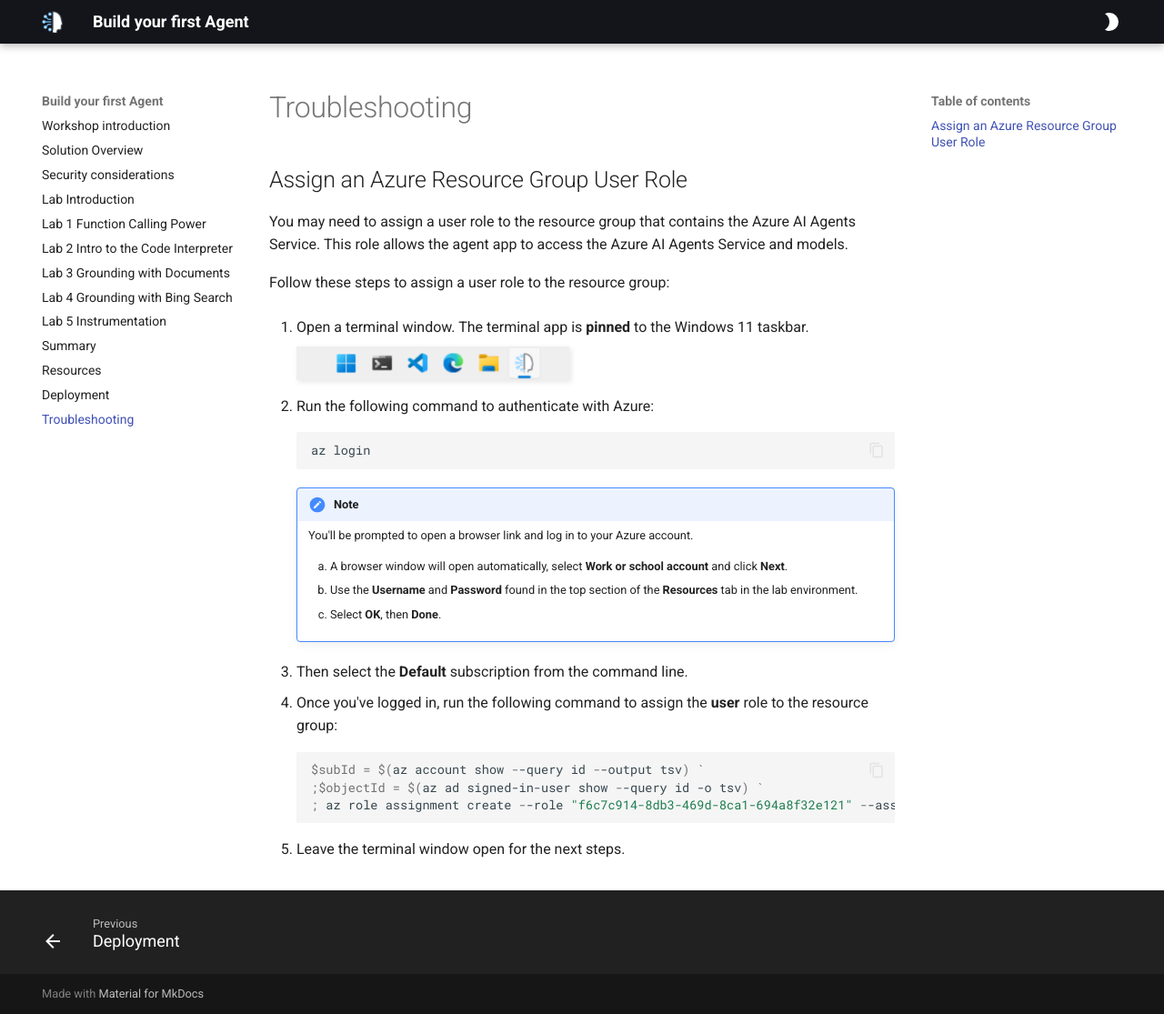
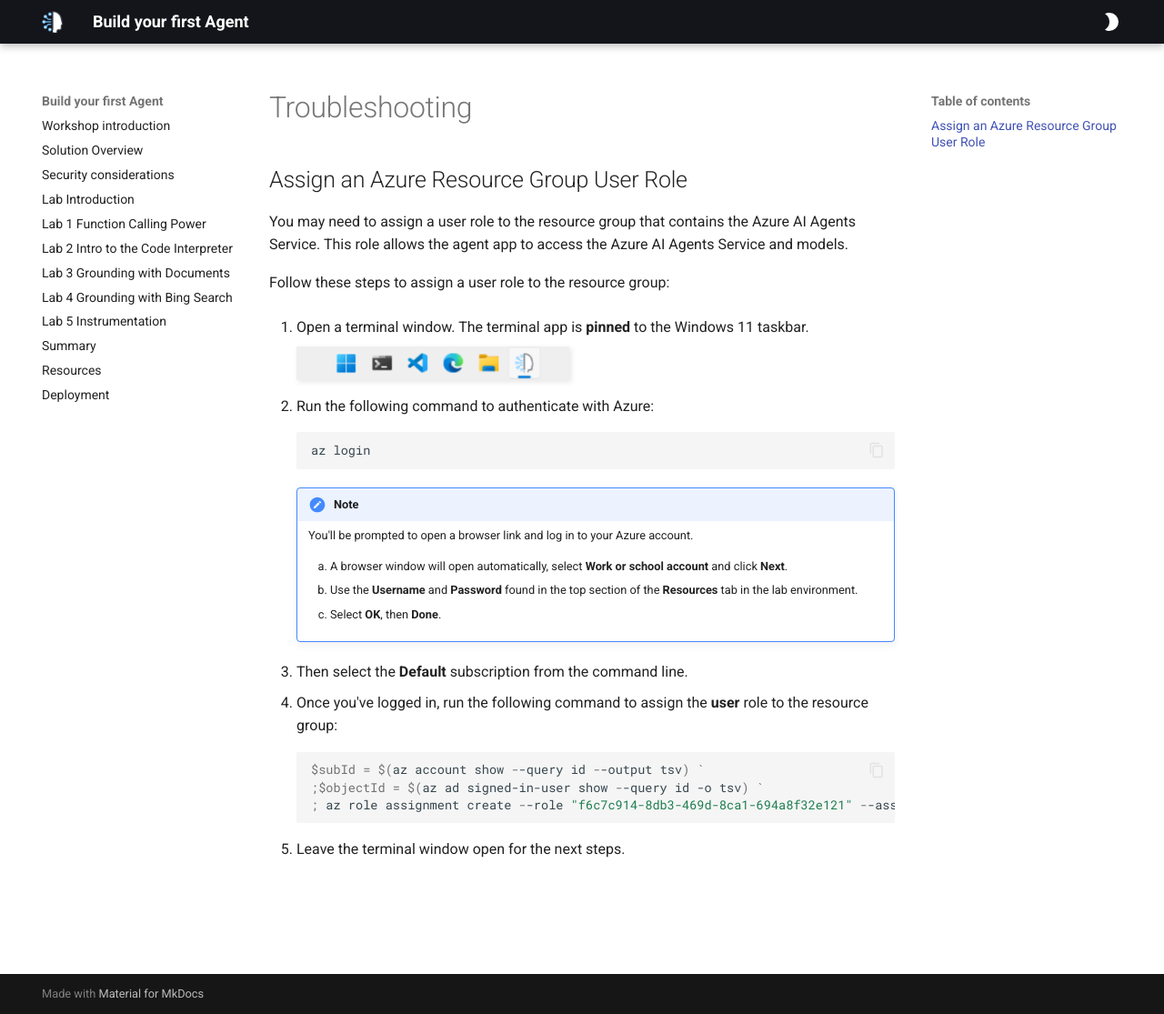
Before and after one commit to yelamanchili-murali/build-your-first-agent-with-azure-ai-agent-service-workshop, an MkDocs documentation site: the page built from docs/docs/troubleshooting.md, in a window 1280 px wide and 1115 px high. Shown: the whole window at 91% size. Built offline with MkDocs 1.6.1 and Material for MkDocs 9.7.7, drawn with Linux system fonts in a browser that asks for light colours; some of the changed lines change nothing that is shown.

Commit message:
docs remove trouble shooting

```diff
--- a/docs/mkdocs.yml
+++ b/docs/mkdocs.yml
@@ -13,7 +13,7 @@
   - Summary: summary.md
   - Resources: resources.md
   - Deployment: deployment.md
-  - Troubleshooting: troubleshooting.md
+  # - Troubleshooting: troubleshooting.md
 
 
 plugins:
```
